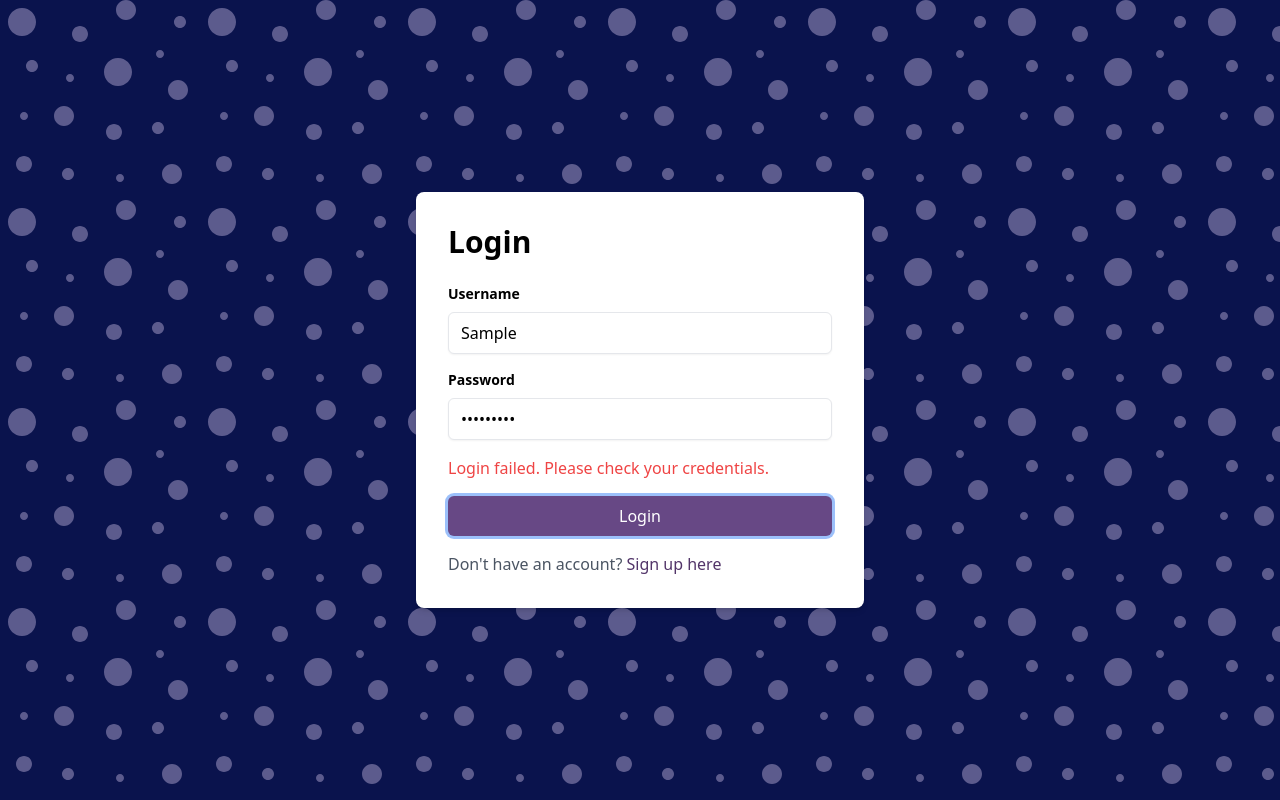
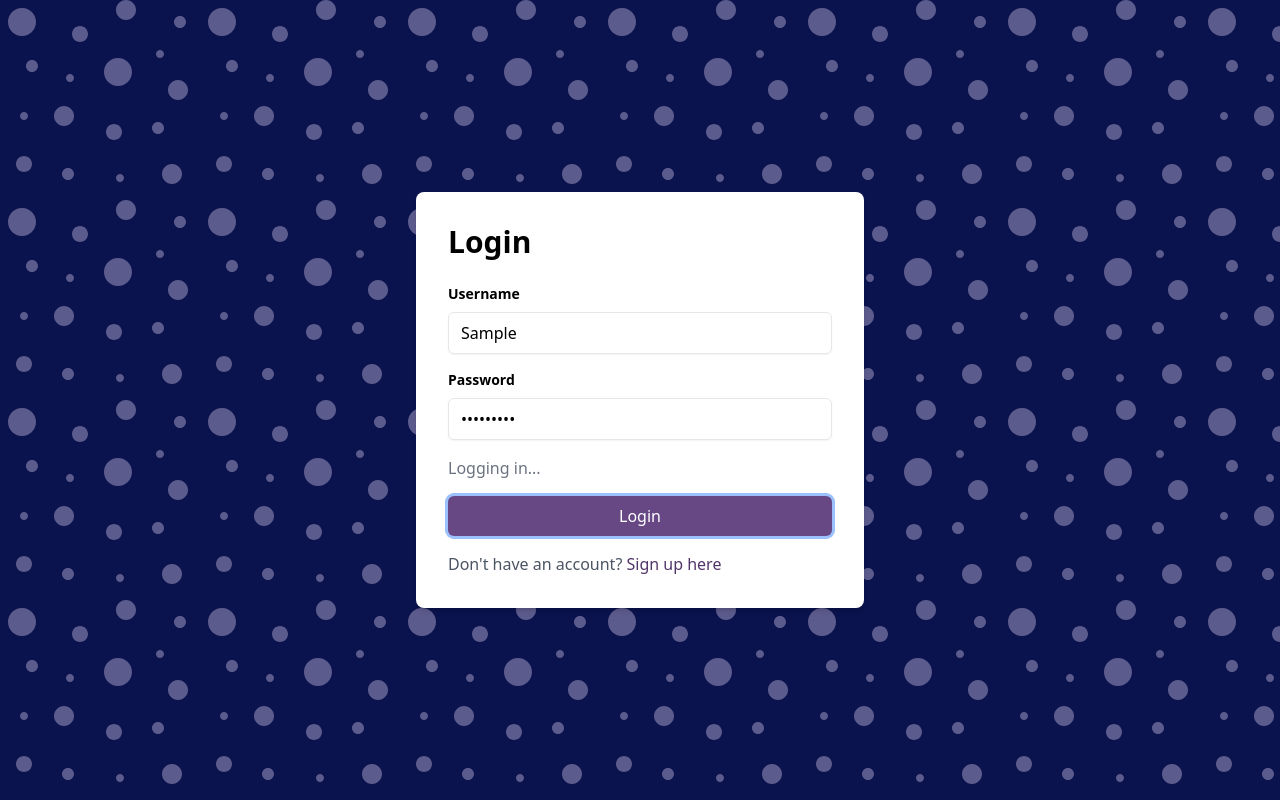
Before and after one commit to KeshivT/Book-Pacer, a React (Create React App) app in the folder frontend/my-frontend/: page / in a window 1280 px wide. Both pictures are taken after typing "Sample", "Sample123" into the empty fields and a click on the button "Login". Built offline with nearby package versions, Linux system fonts and the light colour scheme; no server answers.

Commit message:
more nav and loading

```diff
--- a/frontend/my-frontend/src/components/Login.js
+++ b/frontend/my-frontend/src/components/Login.js
@@ -6,11 +6,13 @@ const Login = () => {
     const [username, setUsername] = useState('');
     const [password, setPassword] = useState('');
     const [error, setError] = useState(null);
+    const [loading, setLoading] = useState(false);
     const navigate = useNavigate();
 
     const handleSubmit = async (e) => {
         e.preventDefault();
         setError(null);
+        setLoading(true);
 
         try {
             const response = await axios.post(`${process.env.REACT_APP_API_URL}/login`, {
@@ -57,7 +59,15 @@ const Login = () => {
                             className="w-full px-3 py-2 border rounded-md shadow-sm focus:outline-none focus:border-purple-500"
                         />
                     </div>
-                    {error && <p className="text-red-500 mb-4">{error}</p>}
+                    <div>
+                        {loading ? (
+                            <p className="text-gray-500">Logging in...</p>
+                        ) : error ? (
+                        <p className="text-red-500 mb-4">{error}</p>
+                        ) : (
+                            <p></p>
+                        )}
+                    </div>
                     <button
                         type="submit"
                         className="w-full bg-myPurple-600 text-white py-2 rounded-md hover:bg-myPurple-800 focus:outline-none focus:ring focus:ring-purple-light transition duration-300 ease-in-out"
--- a/frontend/my-frontend/src/components/MainPage.js
+++ b/frontend/my-frontend/src/components/MainPage.js
@@ -75,7 +75,7 @@ const MainPage = () => {
                         <li key={book._id} className="flex justify-between items-center bg-white p-4 rounded-lg shadow-md">
                             <span className="text-lg font-semibold text-purple-600">{book.title}</span>
                             <button
-                                onClick={() => window.location.href = `/book/${book._id}`}
+                                onClick={() => navigate(`/book/${book._id}`)}
                                 className="bg-myPurple-400 text-myBlue-800 font-semibold py-2 px-4 rounded-md hover:bg-myPurple-600 transition duration-300 ease-in-out"
                             >
                                 View Book
--- a/frontend/my-frontend/src/components/Signup.js
+++ b/frontend/my-frontend/src/components/Signup.js
@@ -13,6 +13,7 @@ const Signup = () => {
     const [error, setError] = useState(null);
     const [validationError, setValidationError] = useState(null);
     const [success, setSuccess] = useState(null);
+    const [loading, setLoading] = useState(false);
     const navigate = useNavigate();
 
     const validateForm = () => {
@@ -32,6 +33,7 @@ const Signup = () => {
         setError(null);
         setValidationError(null);
         setSuccess(null);
+        setLoading(true);
 
         if (!validateForm()) {
             return;
@@ -120,9 +122,17 @@ const Signup = () => {
                         className="mr-2"
                     />
                 </div>
-                {validationError && <p className="text-red-500 mb-4">{validationError}</p>}
-                {error && <p className="text-red-500 mb-4">{error}</p>}
-                {success && <p className="text-green-600 mb-4">{success}</p>}
+                <div>
+                    {loading ? (
+                        <p className="text-gray-500">Signing up...</p>
+                    ) : error ? (
+                    <p className="text-red-500 mb-4">{error}</p>
+                    ) : validationError ? (
+                        <p className="text-red-500 mb-4">{validationError}</p>
+                    ) : (
+                        <p className="text-green-600 mb-4">{success}</p>
+                    )}
+                </div>
                 <button
                     type="submit"
                     className="w-full bg-myBlue-400 text-white py-2 rounded-md hover:bg-myBlue-700 transition duration-300 ease-in-out"
```
